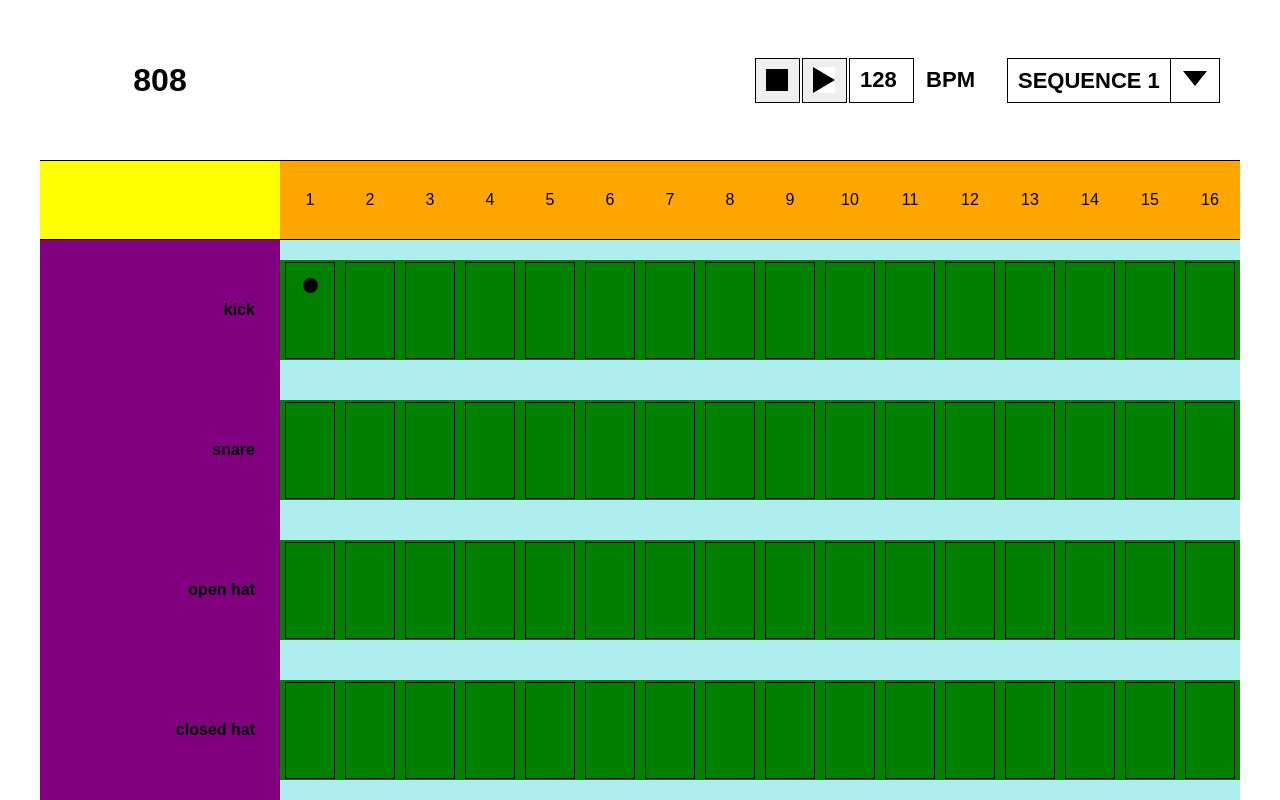
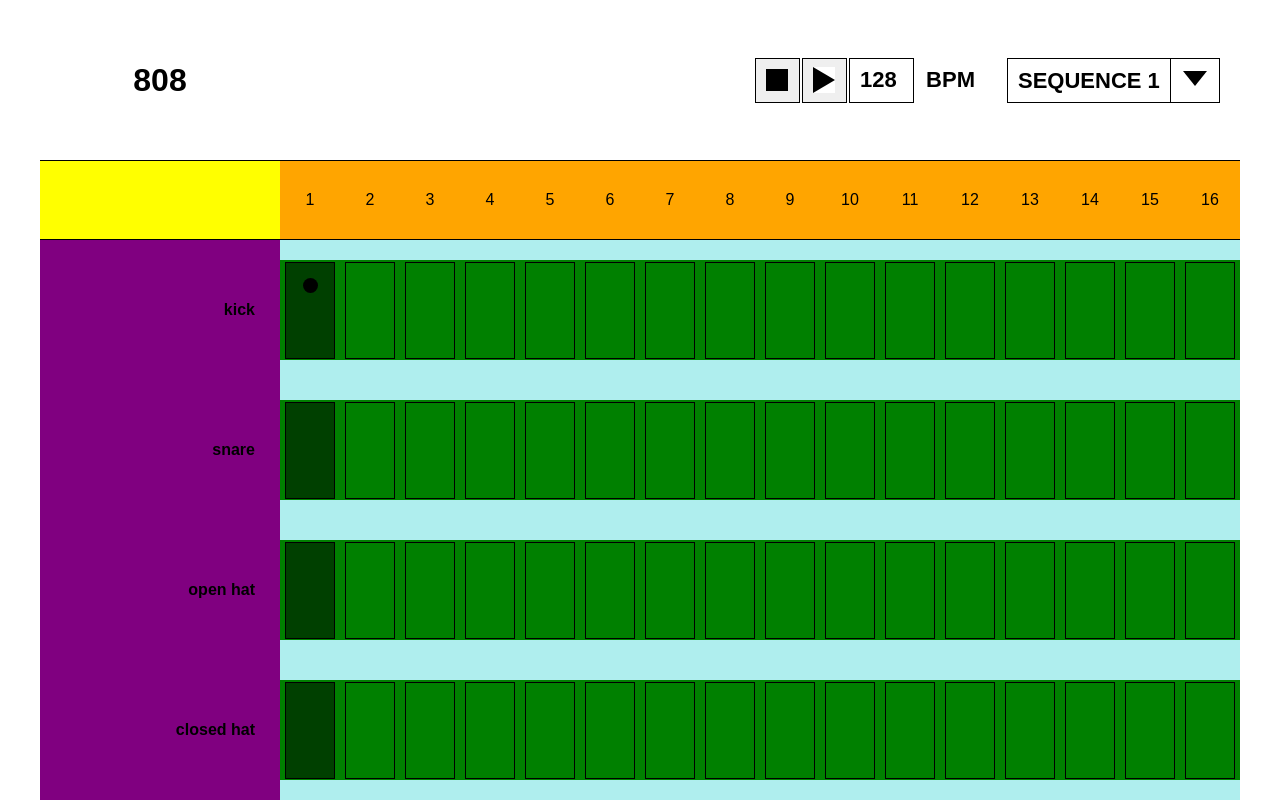
Before and after one commit to theerickramer/drum-machine, a React (Create React App) app: page / in a window 1280 px wide. Built offline with nearby package versions, Linux system fonts and the light colour scheme.

Commit message:
active step

```diff
--- a/src/App.js
+++ b/src/App.js
@@ -6,6 +6,7 @@ import './App.css';
 class App extends Component {
   state = {
     bpm: 128,
+    current: 1,
     instruments: [
       { name: 'kick', steps: [1, 0, 0, 0, 0, 0, 0, 0, 0, 0, 0, 0, 0, 0, 0, 0] },
       {
@@ -37,7 +38,7 @@ class App extends Component {
             </li>
           ))}
         </ul>
-       <Steps instruments={this.state.instruments}/>
+       <Steps current={this.state.current} instruments={this.state.instruments}/>
       </div>
     );
   }
--- a/src/Steps.css
+++ b/src/Steps.css
@@ -22,6 +22,8 @@
     max-width: 60px;
     height: 80%;
     border: 1px solid black; }
+    .steps .step.active {
+      background: rgba(0, 0, 0, 0.5); }
     .steps .step-container {
       display: flex;
       justify-content: center;
--- a/src/Steps.js
+++ b/src/Steps.js
@@ -3,10 +3,11 @@ import './Steps.css';
 
 class Steps extends Component {
   renderSteps(steps) {
+    const { current } = this.props;
     return steps.map((step, index) => {
       return (
         <li className="step-container" key={index}>
-          <div className="step">
+          <div className={current - 1 === index ? 'step active' : 'step'}>
             {step === 1 ? <div className="step__marker" /> : null}
           </div>
         </li>
--- a/src/Steps.scss
+++ b/src/Steps.scss
@@ -26,6 +26,10 @@
     height: 80%;
     border: 1px solid black;
 
+    &.active {
+      background: rgba(0,0,0,.5);
+    }
+
     &-container {
       display: flex;
       justify-content: center;
```
